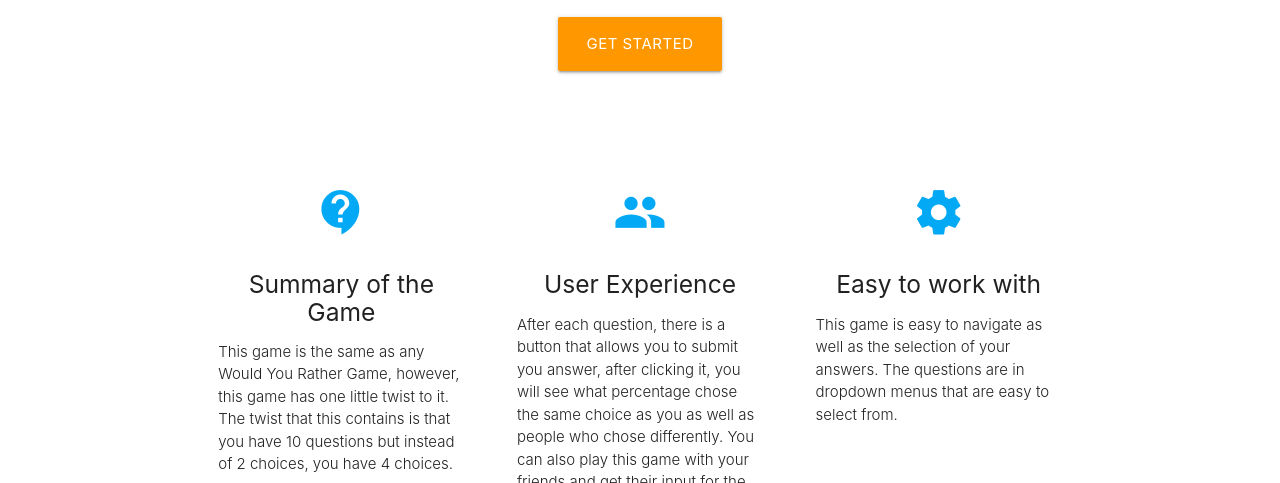
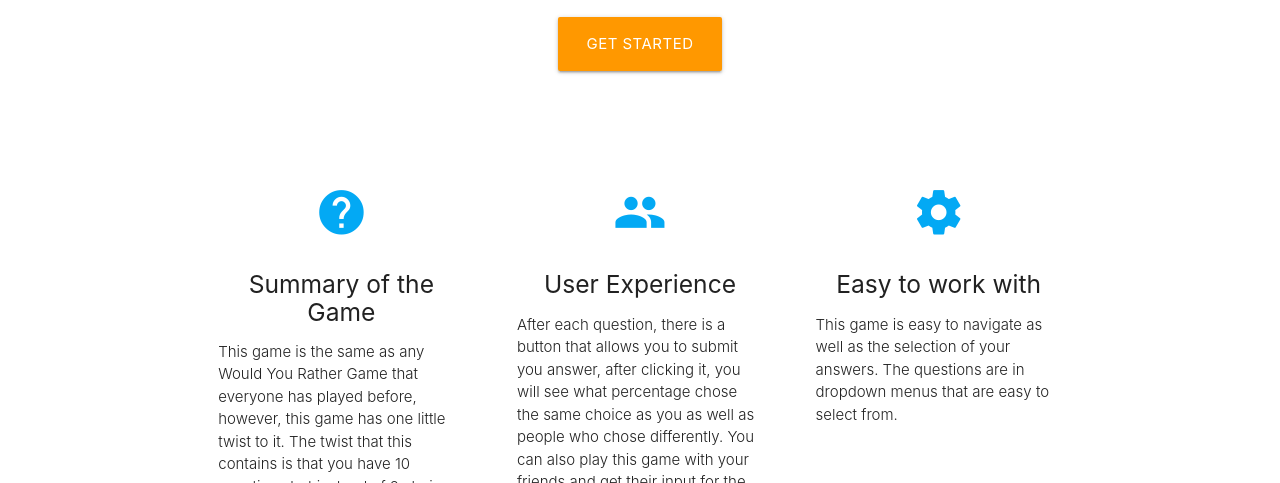
Before and after one commit to J0hnK12/Your-Opinion-Matters-Full-Stack, a website: page starter-template/index.html in a window 1280 px wide. Shown: the part 317-800 px from the top of the page. Drawn offline with nearby package versions, Linux system fonts and the light colour scheme.

Commit message:
Update index.html

```diff
--- a/starter-template/index.html
+++ b/starter-template/index.html
@@ -39,10 +39,10 @@
       <div class = "row">
         <div class = "col s12 m4">
           <div class = "icon-block">
-            <h2 class = "center light-blue-text"><i class = "material-icons">contact_support</i></h2>
+            <h2 class = "center light-blue-text"><i class = "material-icons">help</i></h2>
             <h5 class = "center">Summary of the Game</h5>
 
-            <p class = "light">This game is the same as any Would You Rather Game, however, this game has one little twist to it. The twist that this contains is that you have 10 questions but instead of 2 choices, you have 4 choices.</p>
+            <p class = "light">This game is the same as any Would You Rather Game that everyone has played before, however, this game has one little twist to it. The twist that this contains is that you have 10 questions but instead of 2 choices, you have 4 choices. The game will give you the questions and all the choices. You pick which one you feel like is the right answer, click the button that is after the question, and see how the percentage of how many people chose each option.</p>
           </div>
         </div>
 
```
